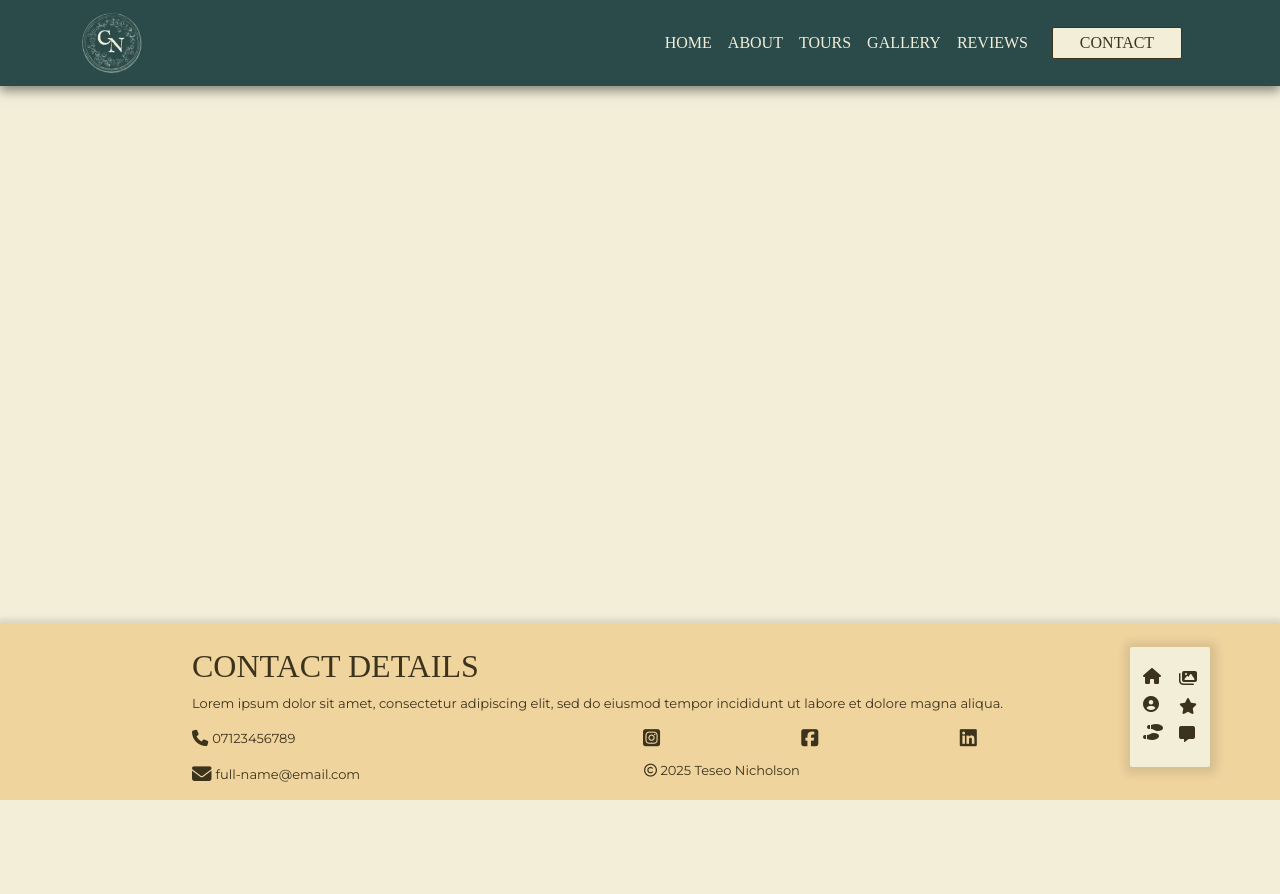
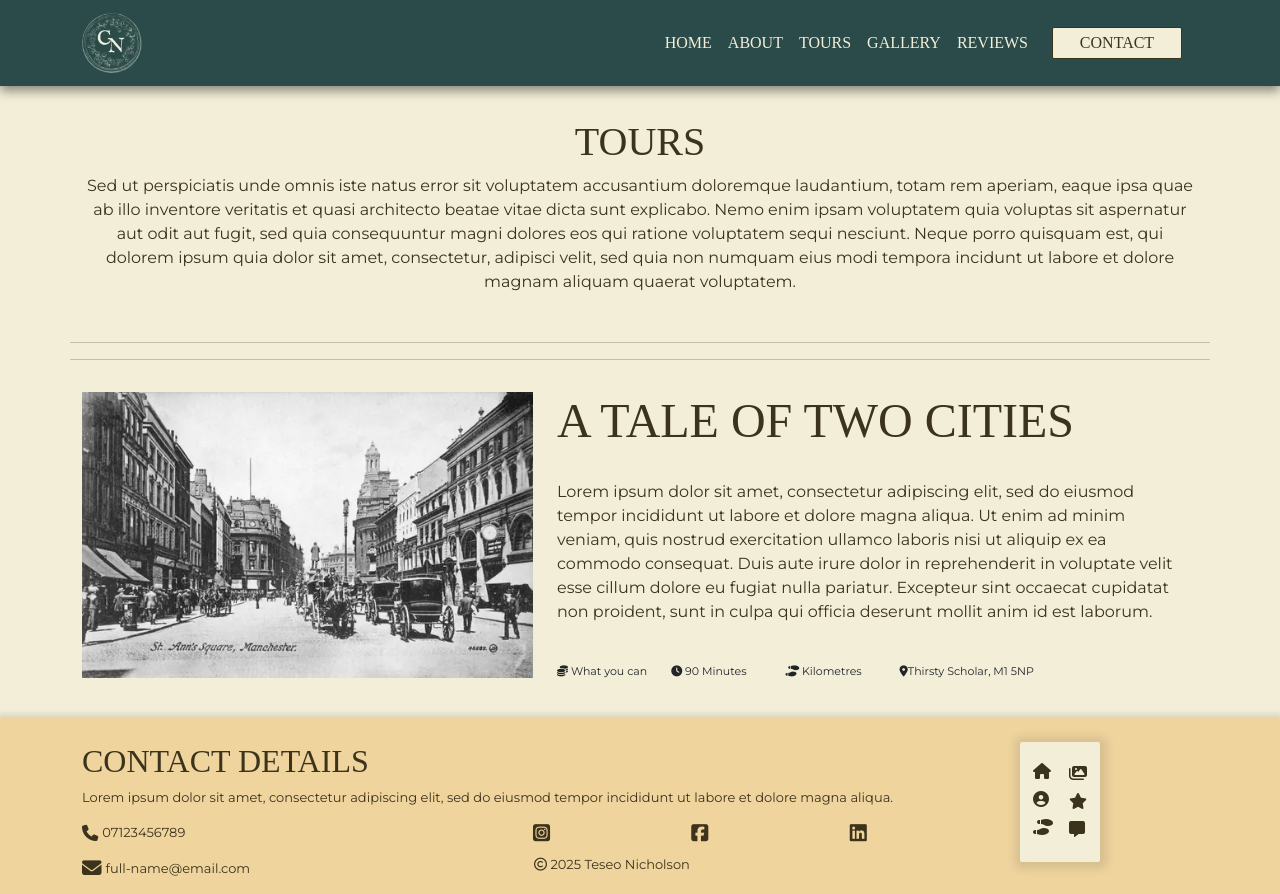
Before and after one commit to TeseoLou/clancy-nook-walking-tours, a plain HTML site: page tours.html in a window 1280 px wide. Before the commit the page ends 800 px from the top, so only its background shows below. Drawn offline with nearby package versions, Linux system fonts and the light colour scheme; a web font is replaced by a local one.

Commit message:
create header and start featured tours section on tours page

```diff
--- a/assets/css/style.css
+++ b/assets/css/style.css
@@ -146,6 +146,28 @@ a {
     color: var(--tertiary-color--);
 }
 
+/*Tours Page*/
+
+/*Header Section*/
+header > #title-section * {
+    text-align: center;
+}
+
+/*Featured Tours Section*/
+#featured-tours img {
+    object-fit: scale-down; /*Prevents image strecthing horizontally*/
+}
+
+#tour-information .card {
+    background-color: transparent;
+    border: none;
+}
+
+.tour-details {
+    font-size: 11px;
+    width: 150px;
+}
+
 /*Footer Section*/
 footer {
     background-color: rgba(237, 196, 121, .6);
--- a/tours.html
+++ b/tours.html
@@ -55,38 +55,49 @@
             </div>
         </div>
     </nav>
+    <header class="section container d-flex mt-3">
+        <section id="title-section" class="row">
+            <h1 class="colomn col-12">Tours</h1>
+            <p class="column col-12">Sed ut perspiciatis unde omnis iste natus error sit voluptatem accusantium doloremque laudantium, totam rem aperiam, eaque ipsa quae ab illo inventore veritatis et quasi architecto beatae vitae dicta sunt explicabo. Nemo enim ipsam voluptatem quia voluptas sit aspernatur aut odit aut fugit, sed quia consequuntur magni dolores eos qui ratione voluptatem sequi nesciunt. Neque porro quisquam est, qui dolorem ipsum quia dolor sit amet, consectetur, adipisci velit, sed quia non numquam eius modi tempora incidunt ut labore et dolore magnam aliquam quaerat voluptatem.</p>
+        </section>
+    </header>
+    <main>
+        <!--Section Divider-->
+        <hr class="container border-1">
+        <section id="booking-guide">
 
+        </section>
+        <!--Section Divider-->
+        <hr class="container border-1">
+        <!--Featured Tours-->
+        <section id="featured-tours" class="container section">
+            <div class="row">
+                <img src="assets/images/a-tale-of-two-cities-tour-card.webp" alt="View of St Ann's Square Manchester circa 1900" class="col-12 col-lg-5 text-center mb-4" width="auto" height="auto">
+                <div id="tour-information" class="col-lg-7 row">
+                    <h2 class="col-12 text-lg-start display-5">A Tale of Two Cities</h2>
+                    <p class="col-12 text-lg-start">Lorem ipsum dolor sit amet, consectetur adipiscing elit, sed do eiusmod tempor incididunt ut labore et dolore magna aliqua. Ut enim ad minim veniam, quis nostrud exercitation ullamco laboris nisi ut aliquip ex ea commodo consequat. Duis aute irure dolor in reprehenderit in voluptate velit esse cillum dolore eu fugiat nulla pariatur. Excepteur sint occaecat cupidatat non proident, sunt in culpa qui officia deserunt mollit anim id est laborum.</p>
+                    <div class="row col-12 col-md-10 col-lg-9">
+                        <div class="card col-6 col-md-3">
+                            <p class="card-text tour-details"><i class="fa-solid fa-coins"></i> What you can</p>
+                        </div>
+                        <div class="card col-6 col-md-3">
+                            <p class="card-text tour-details"><i class="fa-solid fa-clock"></i> 90 Minutes</p>
+                        </div>
+                        <div class="card col-6 col-md-3">
+                            <p class="card-text tour-details"><i class="fa-solid fa-shoe-prints"></i> Kilometres</p>
+                        </div>
+                        <div class="card col-6 col-md-3">
+                            <p class="card-text tour-details"><i class="fa-solid fa-location-dot"></i>Thirsty Scholar, M1 5NP</p>
+                        </div>
+                    </div>
+                </div>
+            </div>
+        </section>
+    </main>
     <!--Footer Element with Contact Details, Socials and Navigation Buttons-->
     <footer>
         <section class="container">
-            <div class="row d-md-flex flex-md-row-reverse justify-content-center justify-content-md-start">
-                <!--Mini Nav-buttons-->
-                <nav id="footer-navigation" class="col-12 col-md-2 d-flex justify-content-center" aria-label="Navigation in page footer">
-                    <p id="nav-buttons" class="justify-content-center my-md-0">
-                        <div class="d-md-block align-content-center">
-                        <a class="nav-link d-inline my-md-1" aria-current="page" href="index.html" aria-label="Internal link to Homepage on Website">
-                            <i class="fa-solid fa-house footer-nav-icon"></i>
-                        </a>
-                        <a class="nav-link d-inline d-md-block my-md-1" href="index.html#about-anchor" aria-label="Internal link to About Section on homepage.">
-                            <i class="fa-solid fa-circle-user footer-nav-icon"></i>
-                        </a>
-                        <a class="nav-link d-inline d-md-block my-md-1" href="tours.html" aria-label="Internal link to Tours Page on Website.">
-                            <i class="fa-solid fa-shoe-prints footer-nav-icon"></i>
-                        </a>
-                        </div>
-                        <div class="d-md-block align-content-center">
-                        <a class="nav-link d-inline d-md-block my-md-1" href="gallery.html" aria-label="Internal link to Gallery Page on Website">
-                            <i class="fa-solid fa-images footer-nav-icon"></i>
-                        </a>
-                        <a class="nav-link d-inline d-md-block my-md-1" href="reviews.html" aria-label="Internal link to Reviews Page on Website.">
-                            <i class="fa-solid fa-star footer-nav-icon"></i>
-                        </a>
-                        <a class="nav-link d-inline d-md-block my-md-1" href="contact.html" aria-label="Internal link to Contact Page on Website.">
-                            <i class="fa-solid fa-message footer-nav-icon"></i>
-                        </a>
-                        </div>
-                    </p>
-                </nav>
+            <div class="row d-md-flex justify-content-center justify-content-md-start">
                 <!--Contact Info and Links-->
                 <article id="contact-details" class="col-12 col-md-10 justify-content-center mt-md-4">
                     <h2>Contact Details</h2>
@@ -125,6 +136,33 @@
                         </div>
                     </div>
                 </article>
+                <!--Mini Nav-buttons-->
+                <nav id="footer-navigation" class="col-12 col-md-2 d-flex justify-content-center" aria-label="Navigation in page footer">
+                    <p id="nav-buttons" class="justify-content-center my-md-0">
+                        <div class="d-md-block align-content-center">
+                        <a class="nav-link d-inline my-md-1" aria-current="page" href="index.html" aria-label="Internal link to Homepage on Website">
+                            <i class="fa-solid fa-house footer-nav-icon"></i>
+                        </a>
+                        <a class="nav-link d-inline d-md-block my-md-1" href="index.html#about-anchor" aria-label="Internal link to About Section on homepage.">
+                            <i class="fa-solid fa-circle-user footer-nav-icon"></i>
+                        </a>
+                        <a class="nav-link d-inline d-md-block my-md-1" href="tours.html" aria-label="Internal link to Tours Page on Website.">
+                            <i class="fa-solid fa-shoe-prints footer-nav-icon"></i>
+                        </a>
+                        </div>
+                        <div class="d-md-block align-content-center">
+                        <a class="nav-link d-inline d-md-block my-md-1" href="gallery.html" aria-label="Internal link to Gallery Page on Website">
+                            <i class="fa-solid fa-images footer-nav-icon"></i>
+                        </a>
+                        <a class="nav-link d-inline d-md-block my-md-1" href="reviews.html" aria-label="Internal link to Reviews Page on Website.">
+                            <i class="fa-solid fa-star footer-nav-icon"></i>
+                        </a>
+                        <a class="nav-link d-inline d-md-block my-md-1" href="contact.html" aria-label="Internal link to Contact Page on Website.">
+                            <i class="fa-solid fa-message footer-nav-icon"></i>
+                        </a>
+                        </div>
+                    </p>
+                </nav>
             </div>
         </section>
     </footer>
```
Also changed, not shown: 404.html (+28 -28 lines), contact.html (+28 -28 lines), gallery.html (+28 -28 lines), index.html (+28 -28 lines), reviews.html (+28 -28 lines), success.html (+28 -28 lines).
